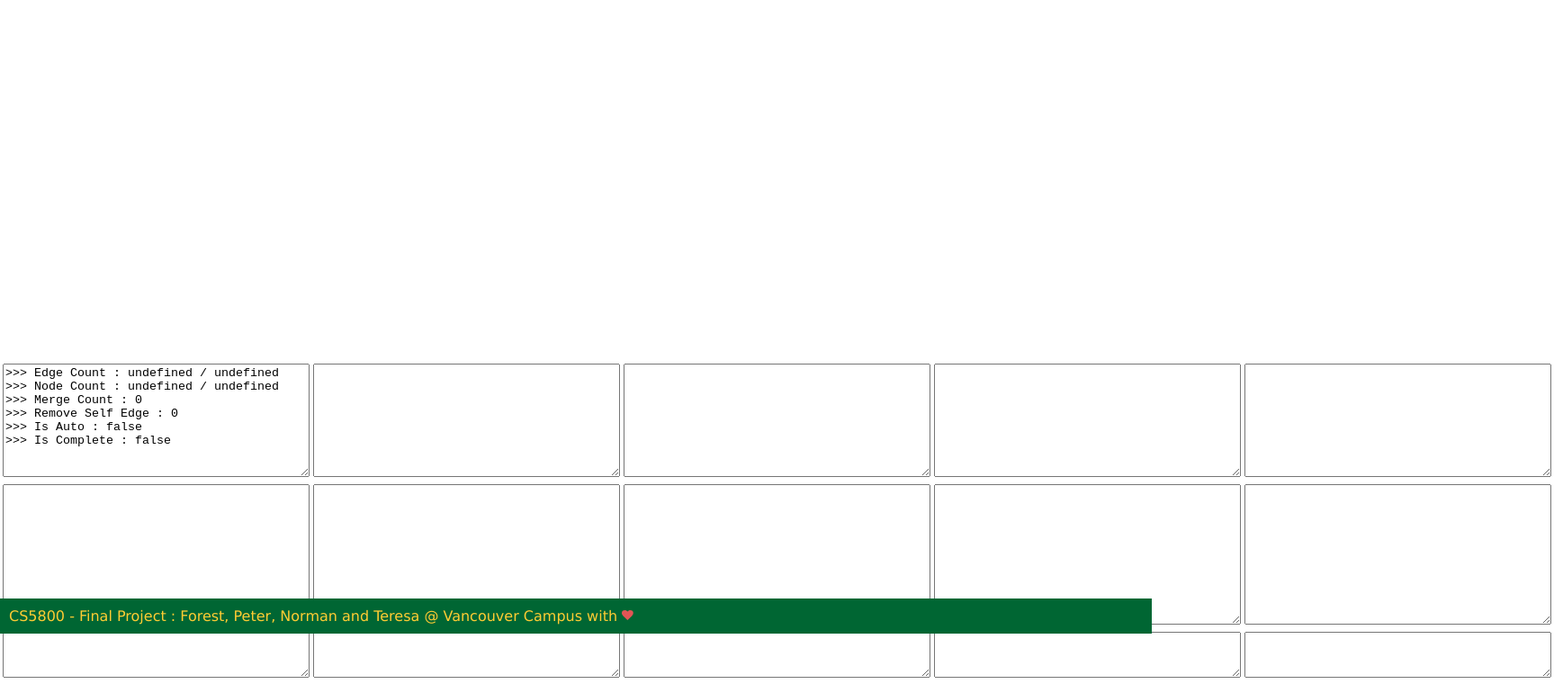
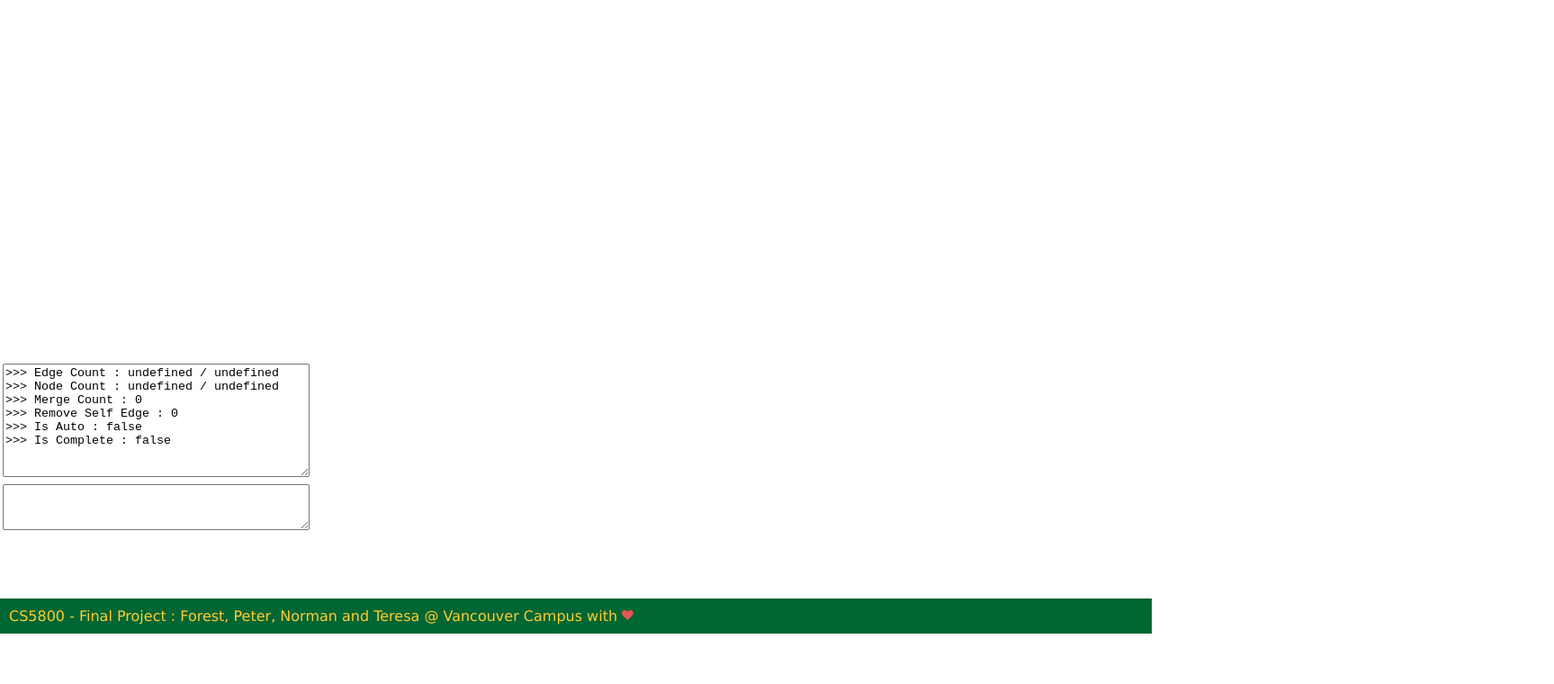
Before and after one commit to XiaobenYin/CS5800-Algorithm, a website: page public/index.html in a window 1280 px wide. Shown: the part 85-845 px from the top of the page at 90% size, 1727 px wide, since content can reach past the window. After the commit the page ends 800 px from the top, so only its background shows below. Drawn offline with Linux system fonts and the light colour scheme; no server answers.

Commit message:
First deployment onto heroku

```diff
--- a/public/index.html
+++ b/public/index.html
@@ -62,24 +62,13 @@
 						<table>
 							<tr>
 								<td><textarea id="canvas1s" cols="40" rows="8"></textarea></td>
-								<td><textarea id="canvas2s" cols="40" rows="8"></textarea></td>
-								<td><textarea id="canvas3s" cols="40" rows="8"></textarea></td>
+								<!-- <td><textarea id="canvas2s" cols="40" rows="8"></textarea></td> -->
+								<!-- <td><textarea id="canvas3s" cols="40" rows="8"></textarea></td>
 								<td><textarea id="canvas4s" cols="40" rows="8"></textarea></td>
-								<td><textarea id="canvas5s" cols="40" rows="8"></textarea></td>
-							</tr>
-							<tr>
-								<td><textarea id="canvas1g" cols="40" rows="10"></textarea></td>
-								<td><textarea id="canvas2g" cols="40" rows="10"></textarea></td>
-								<td><textarea id="canvas3g" cols="40" rows="10"></textarea></td>
-								<td><textarea id="canvas4g" cols="40" rows="10"></textarea></td>
-								<td><textarea id="canvas5g" cols="40" rows="10"></textarea></td>
+								<td><textarea id="canvas5s" cols="40" rows="8"></textarea></td> -->
 							</tr>
 							<tr>
 								<td><textarea id="canvas1x" cols="40" rows="3"></textarea></td>
-								<td><textarea id="canvas2x" cols="40" rows="3"></textarea></td>
-								<td><textarea id="canvas3x" cols="40" rows="3"></textarea></td>
-								<td><textarea id="canvas4x" cols="40" rows="3"></textarea></td>
-								<td><textarea id="canvas5x" cols="40" rows="3"></textarea></td>
 							</tr>
 						</table>
 					</div>
@@ -144,8 +133,8 @@
 						.links(this.edges)
 						.linkDistance(300)
 						.charge(0)
-						.gravity(1.0)
-						.friction(0.7)
+						.gravity(0.3)
+						.friction(0.5)
 						.on("tick", this.tick.bind(this));
 
 					// .on("tick", this.Tick.bind(this) )
```
